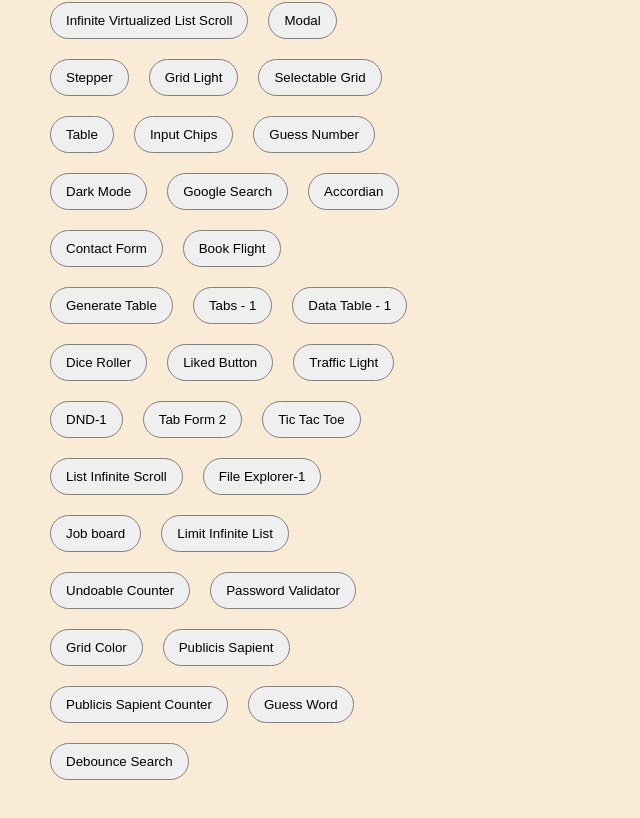
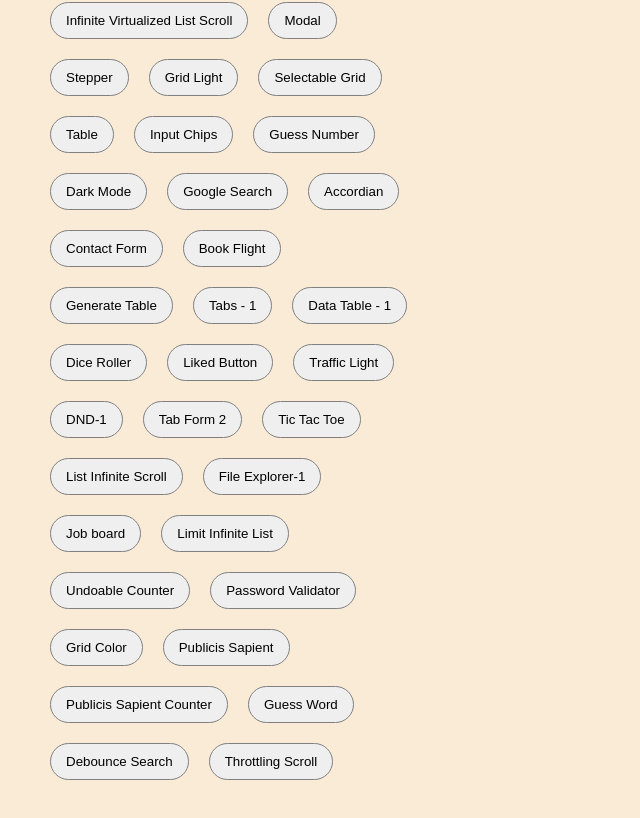
Before and after one commit to Sandeep96Shah/machineCoding, a React (Create React App) app: page / in a window 1280 px wide. Shown: the part 390-1208 px from the top of the page, without its empty margins (0-640 px from the left). Built offline with nearby package versions, Linux system fonts and the light colour scheme.

Commit message:
integrated throttling for scroll (#62)

```diff
--- a/src/App.js
+++ b/src/App.js
@@ -50,6 +50,7 @@ import List from "./components/List";
 import PSCounter from "./components/PS-Counter";
 import GuessWord from "./components/GuessWord";
 import DebounceComp from "./Interview/Debounce";
+import ThrottlingComp from "./Interview/Throttling";
 
 function App() {
   return (
@@ -108,6 +109,7 @@ function App() {
         <Route path="p-s-counter" element={<PSCounter />} />
         <Route path="guess-word" element={<GuessWord />} />
         <Route path="debounce-search" element={<DebounceComp />} />
+        <Route path="throttling-scroll" element={<ThrottlingComp />} />
       </Routes>
 
     </div>
--- /dev/null
+++ b/src/Interview/Throttling/constants.js
@@ -0,0 +1,10 @@
+export function throttling(fn, delay){
+    let lastCall = 0;
+    return function(...args){
+        const now = new Date().getTime();
+        if(now-lastCall >= delay){
+            lastCall = now;
+            fn.apply(this, args);
+        }
+    }
+}
--- /dev/null
+++ b/src/Interview/Throttling/index.jsx
@@ -0,0 +1,25 @@
+import React, { useEffect } from 'react'
+import { throttling } from './constants';
+
+const ThrottlingComp = () => {
+
+    useEffect(() => {
+        const handleThrottling = throttling(() => {
+            console.log("X coordinate is: ", window.scrollY);
+        }, 500);
+
+        window.addEventListener("scroll", handleThrottling);
+
+        return () => {
+            window.removeEventListener("scroll", handleThrottling);
+        }
+    }, [])
+  return (
+    <div>
+        <h1>Throttling</h1>
+        <div style={{ height: "2000px", background: "#f5f5f5" }}></div>
+    </div>
+  )
+}
+
+export default ThrottlingComp
--- a/src/components/Home/index.js
+++ b/src/components/Home/index.js
@@ -74,6 +74,7 @@ const Home = () => {
       <button onClick={() => handlenavigate("p-s-counter")}>Publicis Sapient Counter</button>
       <button onClick={() => handlenavigate("guess-word")}>Guess Word</button>
       <button onClick={() => handlenavigate("debounce-search")}>Debounce Search</button>
+      <button onClick={() => handlenavigate("throttling-scroll")}>Throttling Scroll</button>
     </div>
   );
 };
```
